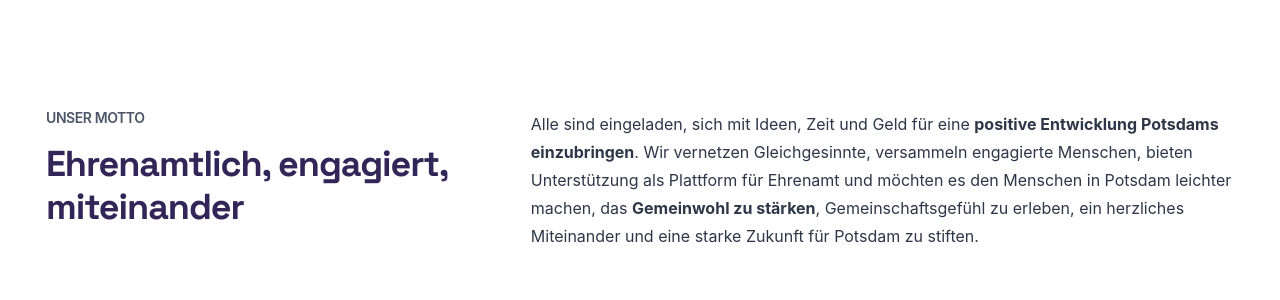
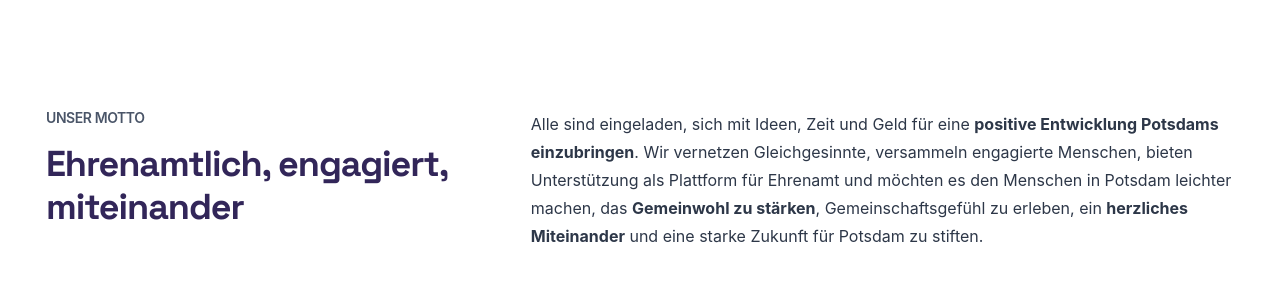
Before and after one commit to potsdamer-buergerstiftung/projects, a Next.js app in the folder apps/website/: page / in a window 1280 px wide. Shown: the part 1542-1842 px from the top of the page. Built offline with nearby package versions, Linux system fonts and the light colour scheme.

Commit message:
make part of text b

```diff
--- a/apps/website/pages/index.tsx
+++ b/apps/website/pages/index.tsx
@@ -106,7 +106,7 @@ export default function Home() {
                 Unterstützung als Plattform für Ehrenamt und möchten es den
                 Menschen in Potsdam leichter machen, das{" "}
                 <b>Gemeinwohl zu stärken</b>, Gemeinschaftsgefühl zu erleben,
-                ein herzliches Miteinander und eine starke Zukunft für Potsdam
+                ein <b>herzliches Miteinander</b> und eine starke Zukunft für Potsdam
                 zu stiften.
               </Text>
             </GridItem>
```
